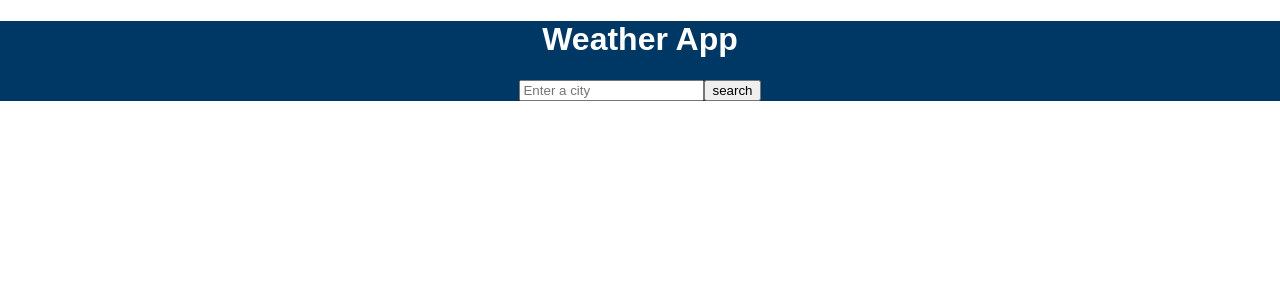
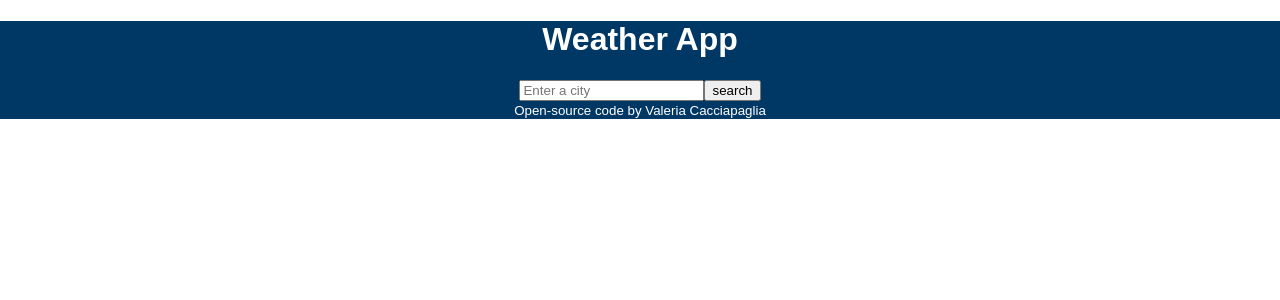
Before and after one commit to Val-netizen/weather-react, a React (Create React App) app: page / in a window 1280 px wide. Shown: the top 300 px of the page. Built offline with nearby package versions, Linux system fonts and the light colour scheme.

Commit message:
changed footer paragraph type to small

```diff
--- a/src/App.js
+++ b/src/App.js
@@ -1,12 +1,14 @@
 import React from "react";
 import "./styles.css";
 import Weather from "./Weather";
+import Footer from "./Footer";
 
 export default function App() {
   return (
     <div className="App">
       <h1>Weather App</h1>
       <Weather />
+      <Footer />
     </div>
   );
 }
--- a/src/Footer.js
+++ b/src/Footer.js
@@ -2,8 +2,8 @@ import React from "react";
 
 export default function Footer(){
     return (
-        <h3>
+        <small>
             Open-source code by Valeria Cacciapaglia
-        </h3>
+        </small>
     )
 }
```
Also changed, not shown: 1 other file (tests, documents, lock files or other folders).
